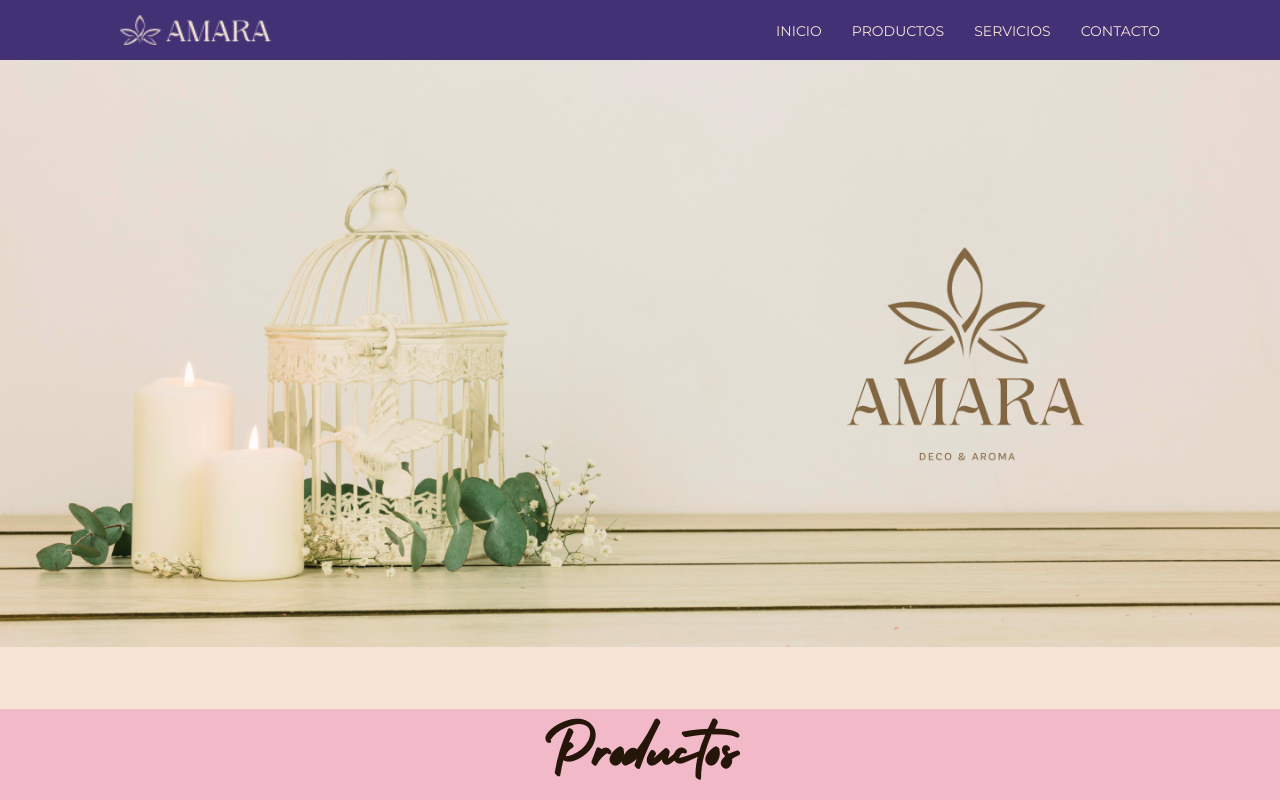
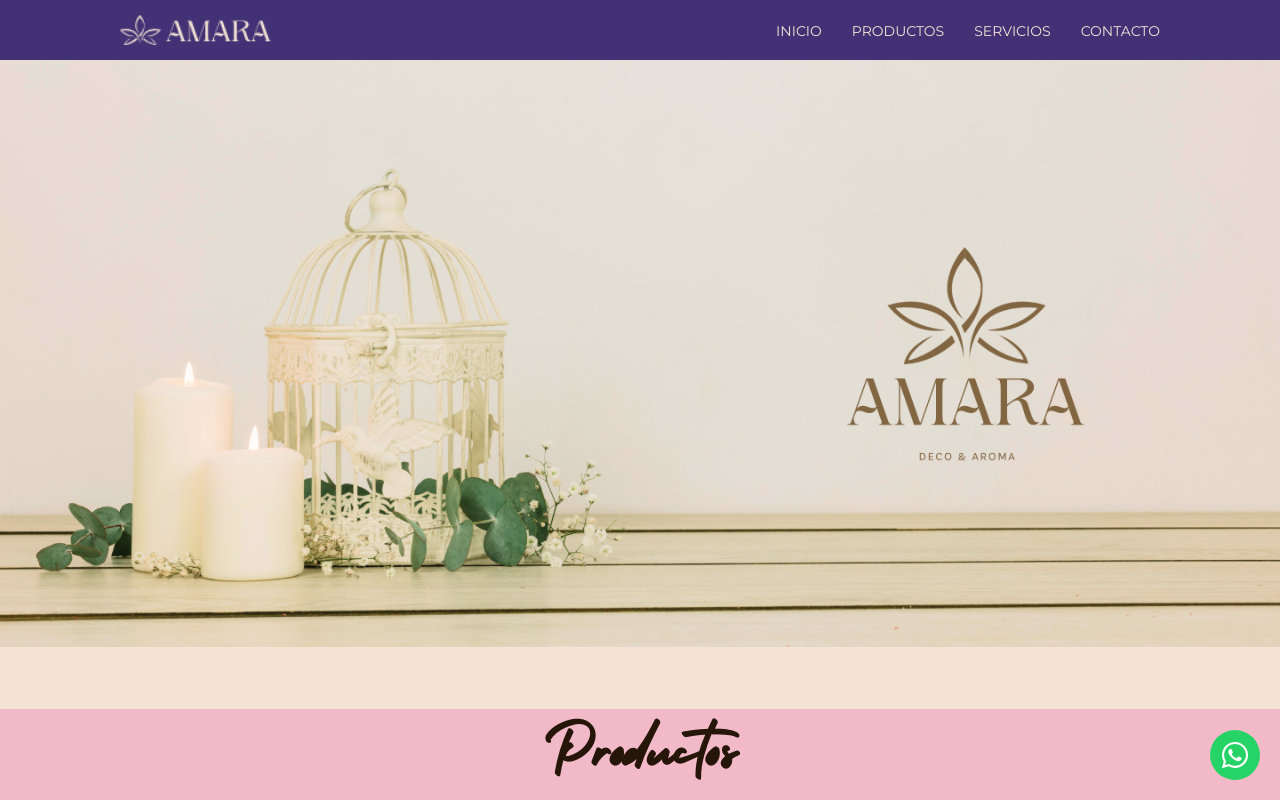
Before and after one commit to MatiEsc/amara, a React (Vite) app: page / in a window 1280 px wide. Shown: the top 800 px of the page. Built offline with nearby package versions, Linux system fonts and the light colour scheme.

Commit message:
Se corrigio y agrego boton de whatapp

```diff
--- a/index.html
+++ b/index.html
@@ -4,6 +4,9 @@
     <meta charset="UTF-8" />
     <link rel="icon" type="" href="" />
     <meta name="viewport" content="width=device-width, initial-scale=1.0" />
+
+    <!-- Favicon -->
+    <link rel="icon" type="image/svg+xml" href="/public/img/principal/logo.png" />
     <title>AMARA</title>
   </head>
   <body>
--- a/src/App.jsx
+++ b/src/App.jsx
@@ -8,6 +8,7 @@ import Contacto from "./componentes/Contacto/Contacto";
 import Principal from "./componentes/Principal/Principal";
 import Productos from "./componentes/Productos/Productos";
 import SobreNosotros from "./componentes/SobreNosotros/SobreNosotros";
+import WhatsAppButton from "./componentes/WhatsAppButton/WhatsAppButton";
 
 import "./App.css";
 
@@ -20,6 +21,7 @@ function App() {
       <Servicios />
       <SobreNosotros />
       <Contacto />
+      <WhatsAppButton />
       <Footer />
     </div>
   );
--- a/src/componentes/NavBar/NavBar.css
+++ b/src/componentes/NavBar/NavBar.css
@@ -9,6 +9,9 @@
   height: 60px;
   box-sizing: border-box;
   font-family: "Montserrat", sans-serif;
+  position: sticky;
+  top: 0;
+  z-index: 1000;
 }
 
 .logo-container {
--- a/src/componentes/NavBar/NavBar.jsx
+++ b/src/componentes/NavBar/NavBar.jsx
@@ -10,7 +10,7 @@ const NavBar = () => {
   };
 
   return (
-    <header id="home" className="header">
+    <header className="header">
       <div className="logo-container">
         <img src="/img/navBar/logoNavDesk.png" alt="Logo" className="logo" />
       </div>
--- a/src/componentes/Principal/Principal.jsx
+++ b/src/componentes/Principal/Principal.jsx
@@ -2,7 +2,7 @@ import "./Principal.css";
 
 const Principal = () => {
   return (
-    <section className="principal">
+    <section id="home" className="principal">
       <img src="/img/principal/HeroDesktop.png" alt="AMARA" />
     </section>
   );
--- a/src/componentes/Productos/Productos.css
+++ b/src/componentes/Productos/Productos.css
@@ -35,9 +35,6 @@
 }
 
 .contenedorCards {
-  border-style: dashed;
-  border-width: 1px;
-  border-color: #8a2be2;
   margin-left: 5rem;
   margin-right: 5rem;
 }
--- /dev/null
+++ b/src/componentes/WhatsAppButton/WhatsAppButton.css
@@ -0,0 +1,16 @@
+.whatsapp-button {
+  display: flex;
+  flex-direction: column;
+  align-items: center;
+  justify-content: center;
+  cursor: pointer;
+  background-color: #25d366;
+  color: #fff;
+  padding: 10px;
+  font-size: 30px;
+  border-radius: 50%;
+  position: fixed;
+  bottom: 20px;
+  right: 20px;
+  z-index: 1000;
+}
--- /dev/null
+++ b/src/componentes/WhatsAppButton/WhatsAppButton.jsx
@@ -0,0 +1,17 @@
+import { FaWhatsapp } from "react-icons/fa";
+
+import "./WhatsAppButton.css";
+
+const WhatsAppButton = () => {
+  const openWhatsAppChat = () => {
+    window.open("https://wa.me/3516001250", "_blank");
+  };
+
+  return (
+    <div className="whatsapp-button" onClick={openWhatsAppChat}>
+      <FaWhatsapp />
+    </div>
+  );
+};
+
+export default WhatsAppButton;
```
